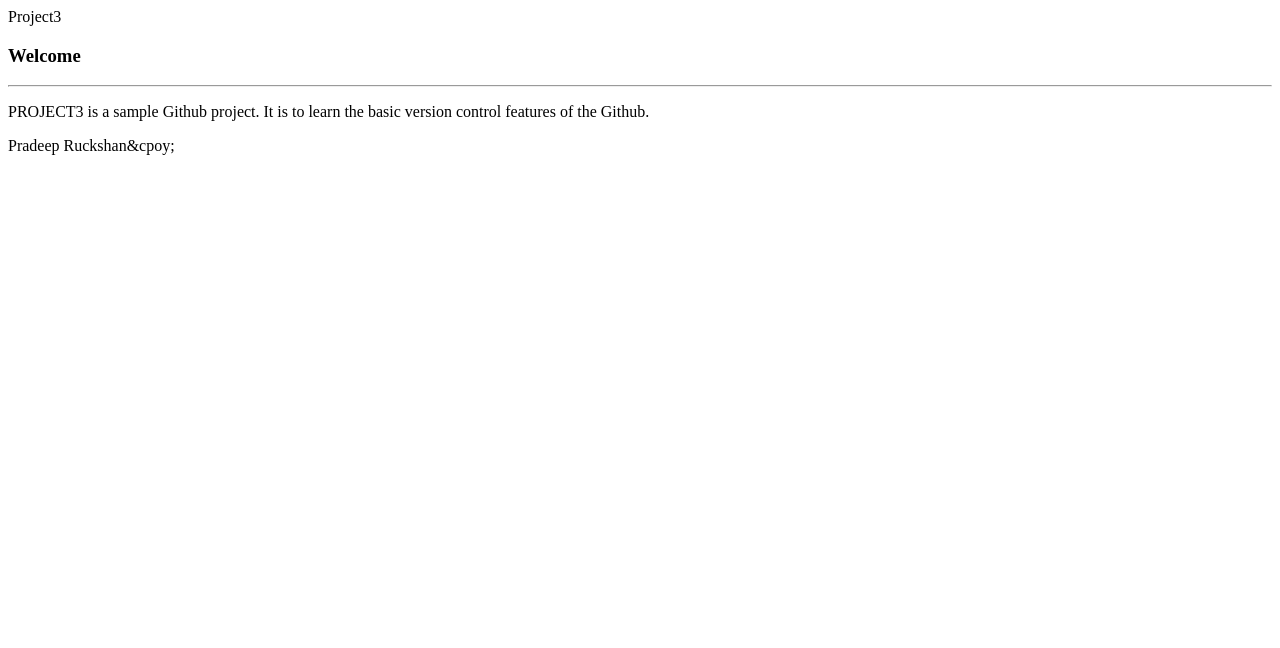
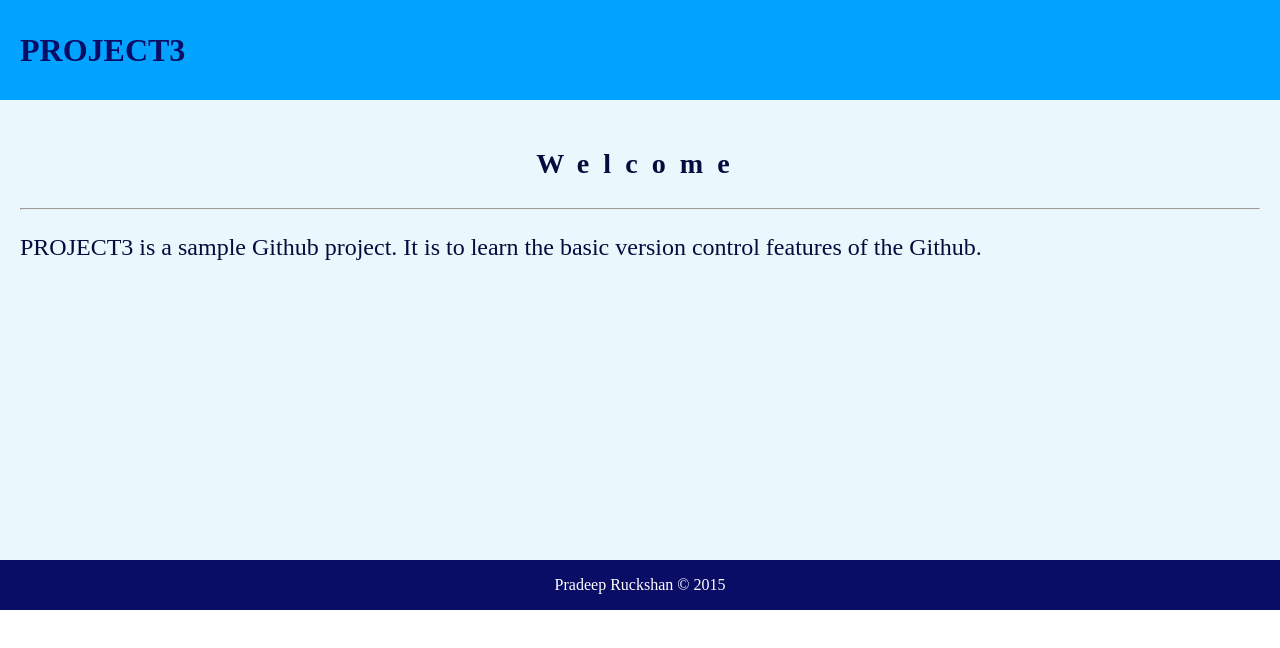
Before and after one commit to pradeep-ruckshan/my-project, a plain HTML site: page index.html in a window 1280 px wide. Drawn offline with Linux system fonts and the light colour scheme.

Commit message:
added styling
style sheet added.
made some style classes for index.html

```diff
--- a/index.html
+++ b/index.html
@@ -2,18 +2,19 @@
 <html>
 	<head>
 		<title>Project3</title>
+		<link rel="stylesheet" type="text/css" href="styles/application.css" />
 	</head>
 	<body>
 		<header>Project3</header>
 
-		<section>
-			<h3>Welcome</h3>
+		<section class="main" >
+			<h3 class="title" >Welcome</h3>
 			<hr/>
 			<article>
 				<p>PROJECT3 is a sample Github project. It is to learn the basic version control features of the Github.</p>
 			</article>
 		</section>
 
-		<footer>Pradeep Ruckshan&cpoy;</footer>
+		<footer>Pradeep Ruckshan &copy; 2015</footer>
 	</body>
 </html>
--- /dev/null
+++ b/styles/application.css
@@ -0,0 +1,37 @@
+/*Style sheet created by CSS branch*/
+body{
+	margin: 0px;
+}
+
+
+header{
+	height:100px;
+	color: #0a0d66;
+	background-color:#02a3ff;
+	font-weight: bold;
+	font-size: 2em;
+	padding-left:20px;
+	line-height:100px;
+	text-transform:uppercase;
+}
+
+section.main{
+	min-height:420px;
+	padding:20px;
+	color:#060b3d;
+	background-color:#eaf7fc;
+	font-size:1.5em;
+}
+
+.title{
+	text-align:center;
+	letter-spacing:0.5em;
+}
+
+footer{
+	color:#ffffff;
+	background-color:#0a0d66;
+	height:50px;
+	line-height:50px;
+	text-align:center;
+}
```
